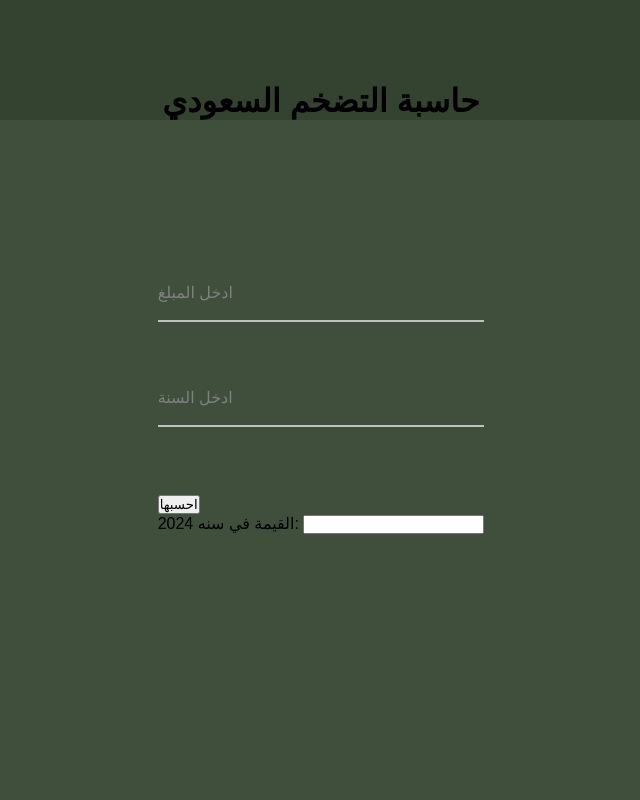
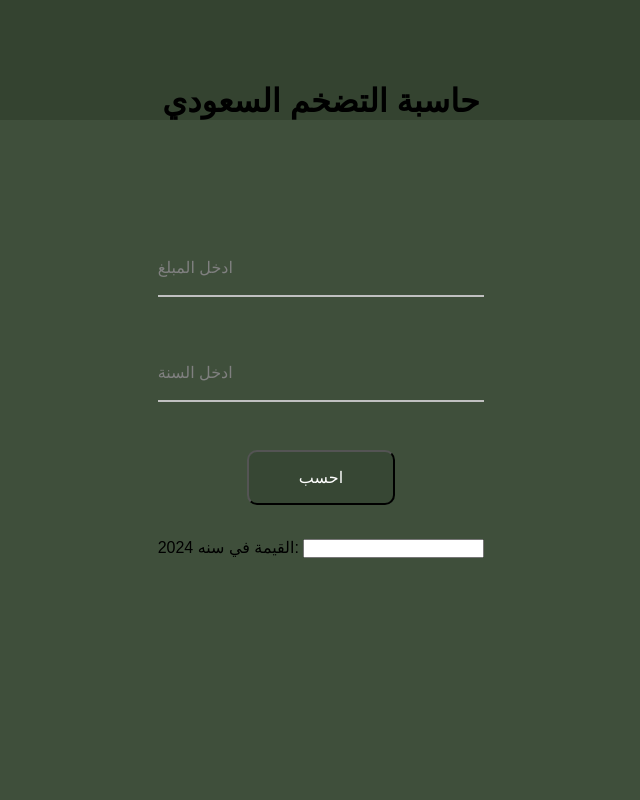
Before and after one commit to osalyousef/SaudiInflationRateCalculator, a Flask app: page / in a window 1280 px wide. Shown: the whole page, without its empty margins (319-959 px from the left). Run offline with Flask 3, Linux system fonts and the light colour scheme; some web fonts are replaced.

Commit message:
endOfDay3!

```diff
--- a/app.py
+++ b/app.py
@@ -9,7 +9,7 @@ def index():
 @app.route("/calculate", methods=["POST"])
 def calculate():
     now_num = float(request.form["input1"])  # Corrected variable name
-    date = request.form["input1"]
+    date = request.form["input2"]
 
     # Fetch annual inflation data from a reliable source
     # (Replace with API call or database lookup based on your implementation)
--- a/static/css/main.css
+++ b/static/css/main.css
@@ -92,7 +92,33 @@ body {
 .input-data input:valid ~ label {
   transform: translateY(-20px);
   font-size: 15px;
-  color: #518bef;
+  color: hsl(218, 83%, 63%);
 }
+.input-data:last-child{
+  margin-bottom: 70px; /* Adjust this value as needed */
 
-/* No need to repeat styles for focus and valid states in each input field */
+}
+.calcContainer{
+  display: flex;
+  flex-direction: column;
+  align-items: center;
+  justify-content: center;
+}
+.calculateButton{
+  transition: all;
+  background-color: #374733de;
+  border-radius: 10px;
+  color: white;
+  font-size: medium;
+  padding: 16px 50px;
+  margin: -20px 2px 4px 2px; /* Negative top margin */
+  cursor: none;
+}
+.calculateButton:hover{
+  transform: scale(1.1);
+}
+.display{
+margin-top: 30px;
+
+
+}
--- a/templates/index.html
+++ b/templates/index.html
@@ -23,12 +23,12 @@
 
   </div>
   <br>
-  <div>
-    <button type="submit">احسبها</button>
+  <div class="calcContainer">
+    <button class="calculateButton" type="submit"> احسب </button>
   </div>
   <div>
-    <label for="display">القيمة في سنه 2024:</label>
-    <input id="display" name="result" value="{{ result }}" readonly>
+    <label>القيمة في سنه 2024:</label>
+    <input class="display" name="result" value="{{ result }}" readonly>
   </div>
   <p id="error_message"></p>
   <div class="topHeader">
@@ -37,7 +37,6 @@
   </div>
 </div>
 <div class="leftHeader">
-
 </div>
 </form>
 <script>
```
